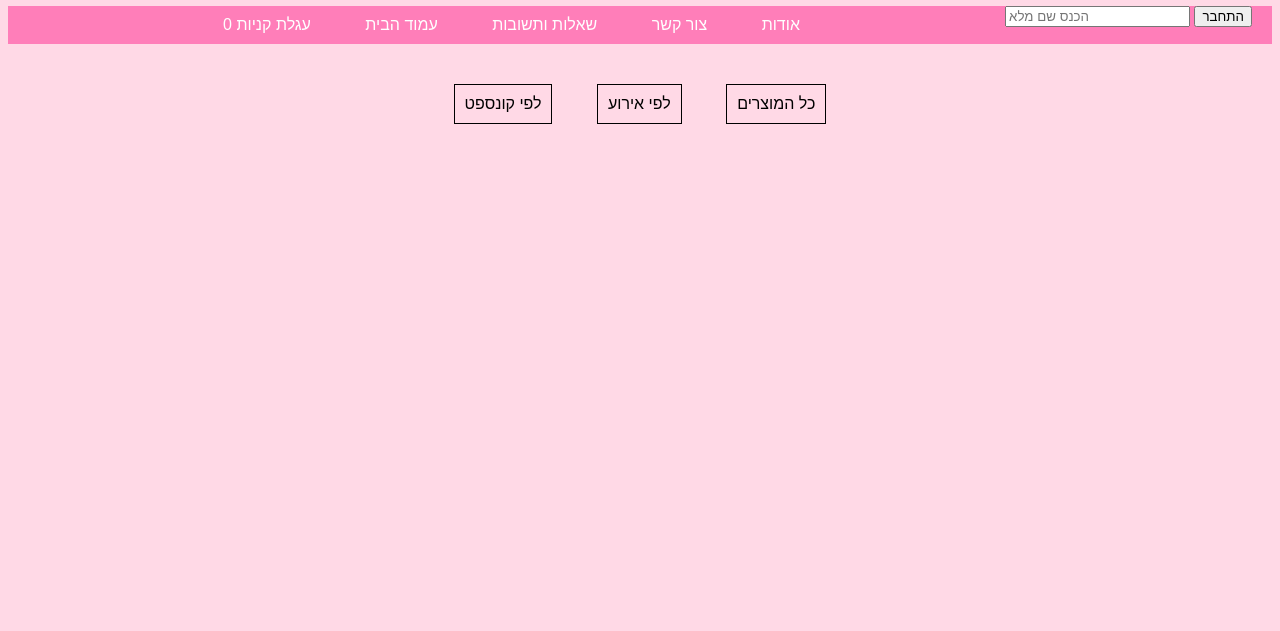
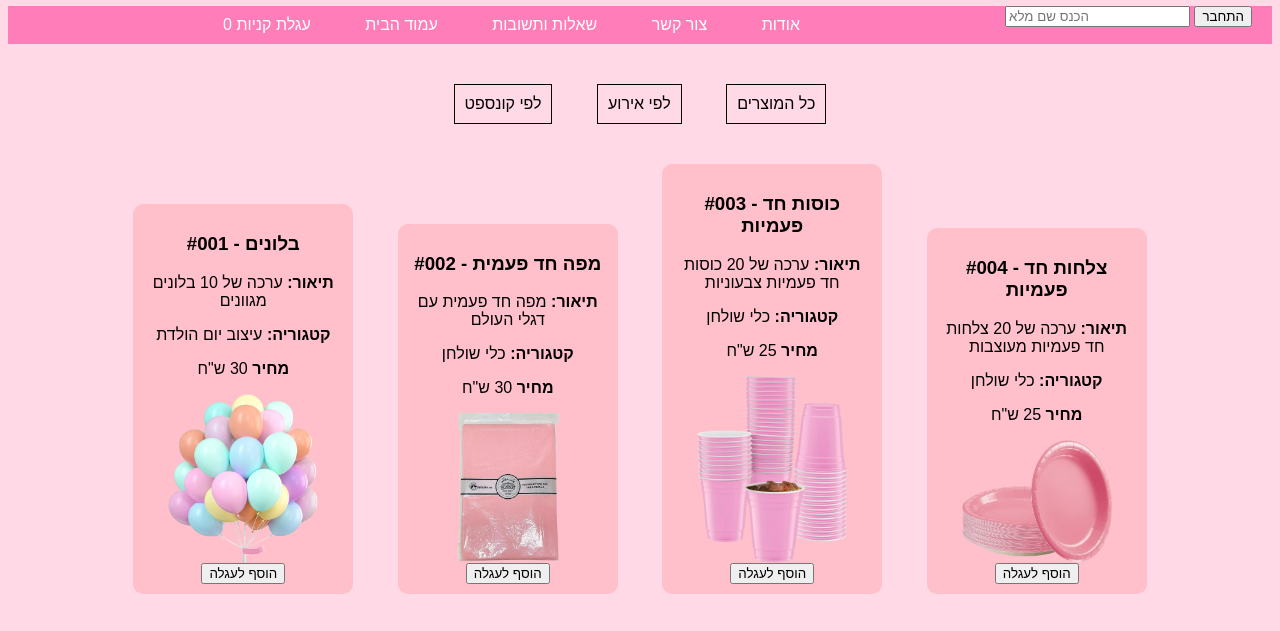
Before and after one commit to NeilZer/Celebration_Devops_Final, a website: page public/html/index.html in a window 1280 px wide. Shown: the part 60-691 px from the top of the page. Drawn offline with Linux system fonts and the light colour scheme; no server answers.

Commit message:
Update styles.css

```diff
--- a/public/css/styles.css
+++ b/public/css/styles.css
@@ -61,6 +61,7 @@ nav a:hover {
     float: right;
     margin-right: 20px;
 }
+#all.tab-content { display: block;}
 
 #cart-content {
     display: none;
```
